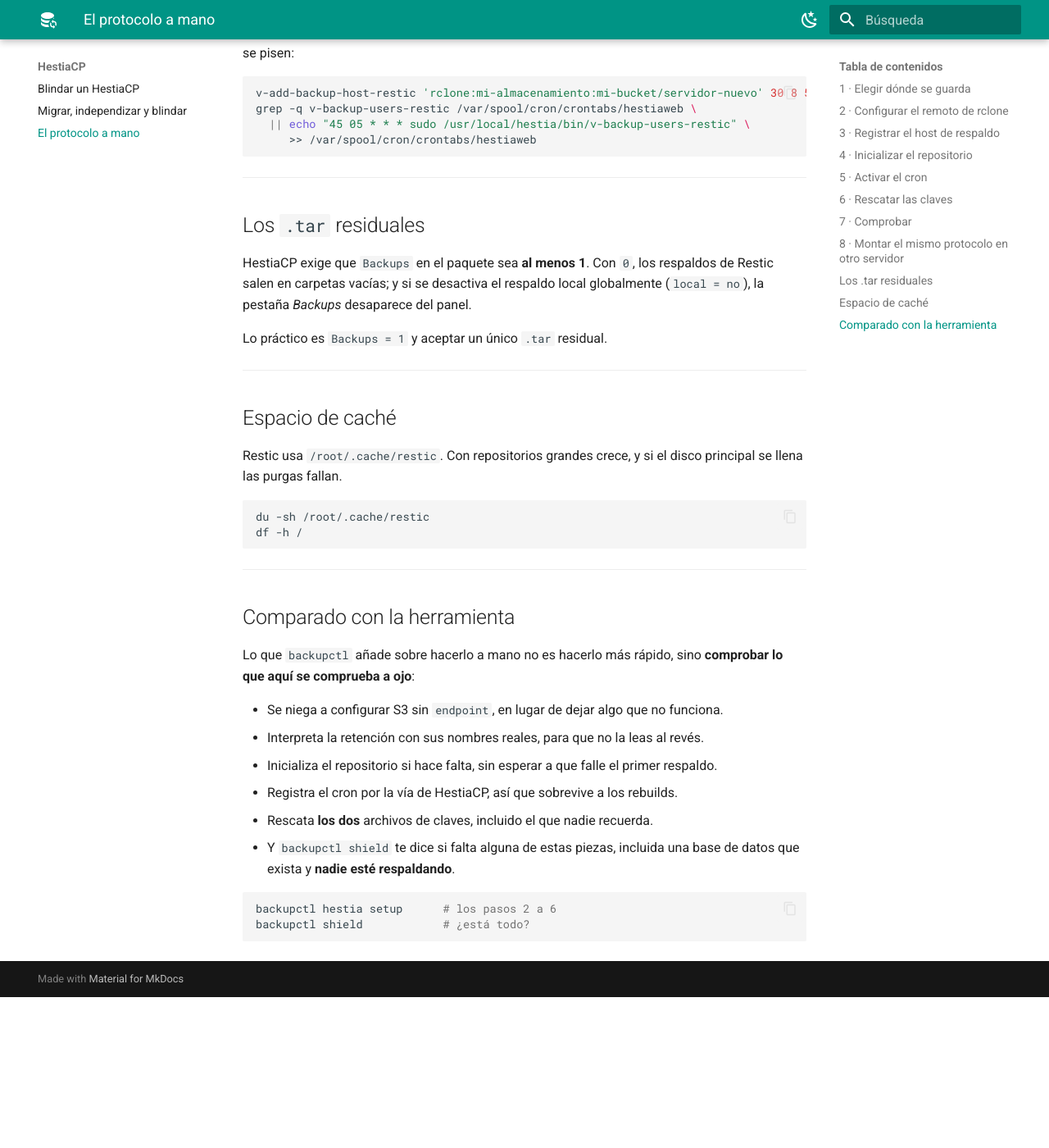
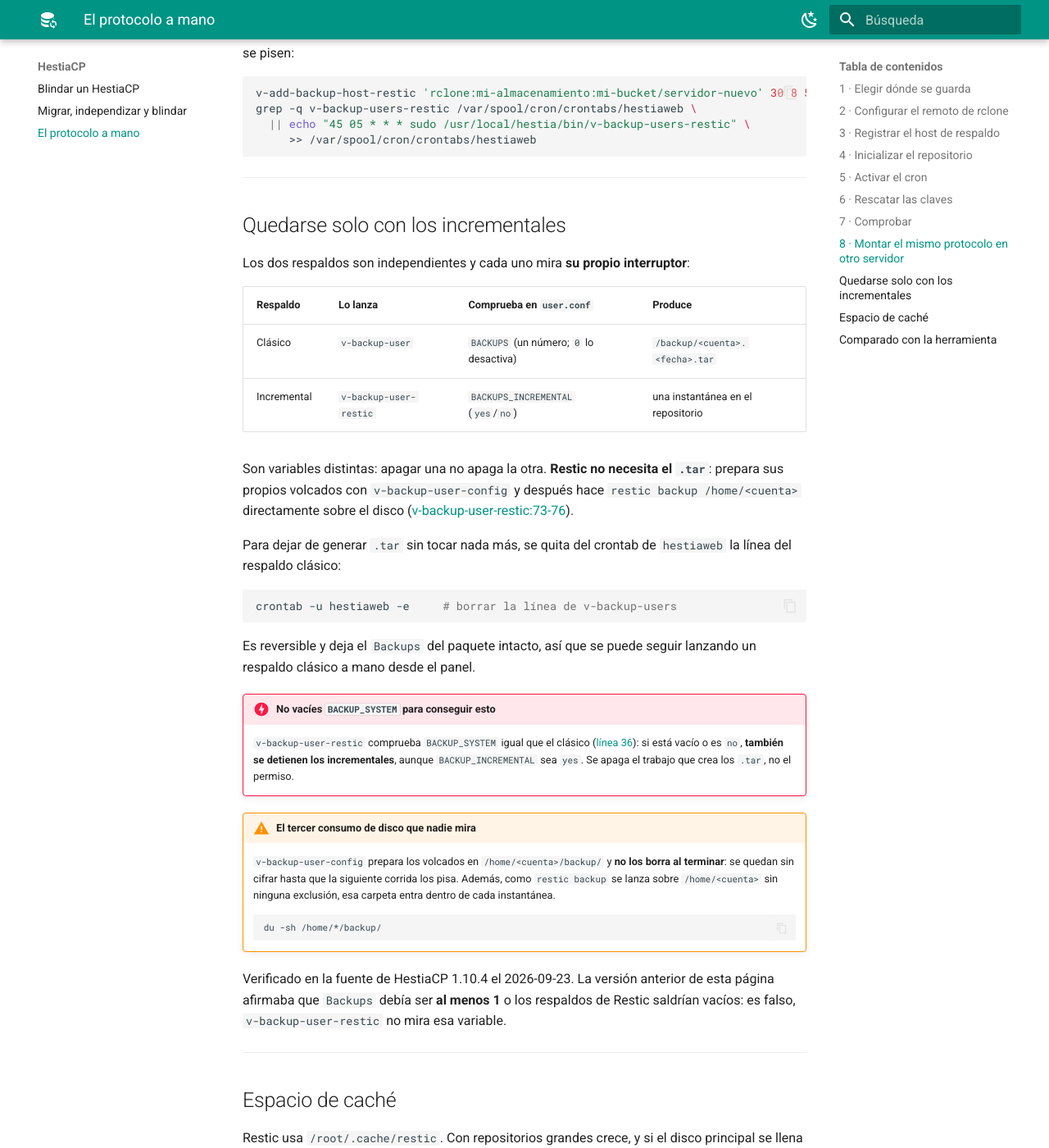
Before and after one commit to vmorantes/ServersBackupsPersonalUtility, an MkDocs documentation site: the page built from docs/hestiacp/protocolo-manual.md, in a window 1280 px wide and 1400 px high, scrolled down 6758 px. Shown: the whole window at 82% size. Built offline with MkDocs 1.6.1 and Material for MkDocs 9.7.7, drawn with Linux system fonts in a browser that asks for light colours; before the commit the page ends 7974 px from its top, so only the background shows below that.

Commit message:
docs: cómo quedarse solo con los incrementales

````diff
--- a/docs/hestiacp/protocolo-manual.md
+++ b/docs/hestiacp/protocolo-manual.md
@@ -331,13 +331,51 @@ grep -q v-backup-users-restic /var/spool/cron/crontabs/hestiaweb \
 
 ---
 
-## Los `.tar` residuales
+## Quedarse solo con los incrementales
 
-HestiaCP exige que `Backups` en el paquete sea **al menos 1**. Con `0`, los
-respaldos de Restic salen en carpetas vacías; y si se desactiva el respaldo local
-globalmente (`local = no`), la pestaña *Backups* desaparece del panel.
+Los dos respaldos son independientes y cada uno mira **su propio interruptor**:
 
-Lo práctico es `Backups = 1` y aceptar un único `.tar` residual.
+| Respaldo | Lo lanza | Comprueba en `user.conf` | Produce |
+|---|---|---|---|
+| Clásico | `v-backup-user` | `BACKUPS` (un número; `0` lo desactiva) | `/backup/<cuenta>.<fecha>.tar` |
+| Incremental | `v-backup-user-restic` | `BACKUPS_INCREMENTAL` (`yes`/`no`) | una instantánea en el repositorio |
+
+Son variables distintas: apagar una no apaga la otra. **Restic no necesita el
+`.tar`**: prepara sus propios volcados con `v-backup-user-config` y después hace
+`restic backup /home/<cuenta>` directamente sobre el disco
+([v-backup-user-restic:73-76](https://github.com/hestiacp/hestiacp/blob/1.10.4/bin/v-backup-user-restic#L73-L76)).
+
+Para dejar de generar `.tar` sin tocar nada más, se quita del crontab de
+`hestiaweb` la línea del respaldo clásico:
+
+```bash
+crontab -u hestiaweb -e     # borrar la línea de v-backup-users
+```
+
+Es reversible y deja el `Backups` del paquete intacto, así que se puede seguir
+lanzando un respaldo clásico a mano desde el panel.
+
+!!! danger "No vacíes `BACKUP_SYSTEM` para conseguir esto"
+    `v-backup-user-restic` comprueba `BACKUP_SYSTEM` igual que el clásico
+    ([línea 36](https://github.com/hestiacp/hestiacp/blob/1.10.4/bin/v-backup-user-restic#L36)):
+    si está vacío o es `no`, **también se detienen los incrementales**, aunque
+    `BACKUP_INCREMENTAL` sea `yes`. Se apaga el trabajo que crea los `.tar`, no
+    el permiso.
+
+!!! warning "El tercer consumo de disco que nadie mira"
+    `v-backup-user-config` prepara los volcados en `/home/<cuenta>/backup/` y
+    **no los borra al terminar**: se quedan sin cifrar hasta que la siguiente
+    corrida los pisa. Además, como `restic backup` se lanza sobre
+    `/home/<cuenta>` sin ninguna exclusión, esa carpeta entra dentro de cada
+    instantánea.
+
+    ```bash
+    du -sh /home/*/backup/
+    ```
+
+Verificado en la fuente de HestiaCP 1.10.4 el 2026-09-23. La versión anterior de
+esta página afirmaba que `Backups` debía ser **al menos 1** o los respaldos de
+Restic saldrían vacíos: es falso, `v-backup-user-restic` no mira esa variable.
 
 ---
 
````
Also changed, not shown: .agents/context/50-hestiacp.md (+20 -0 lines).
